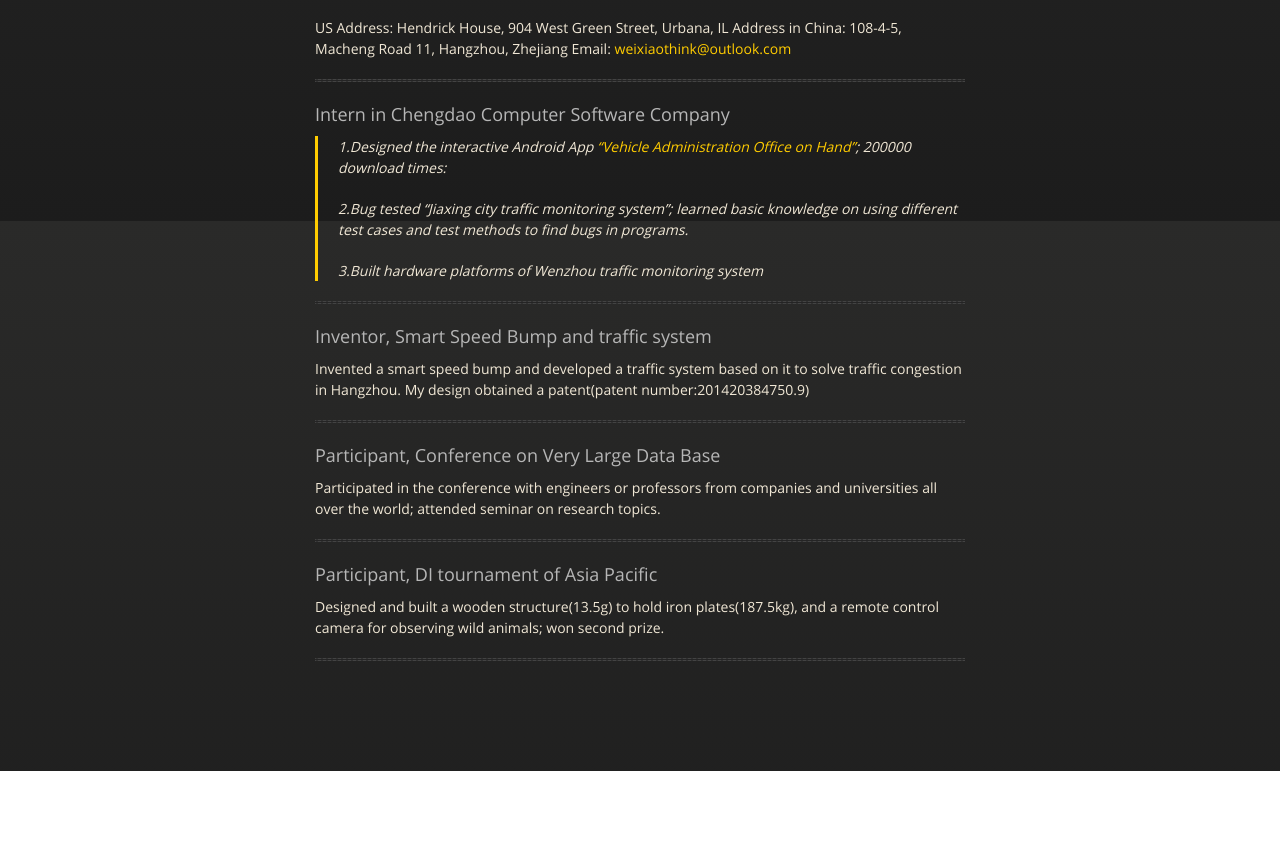
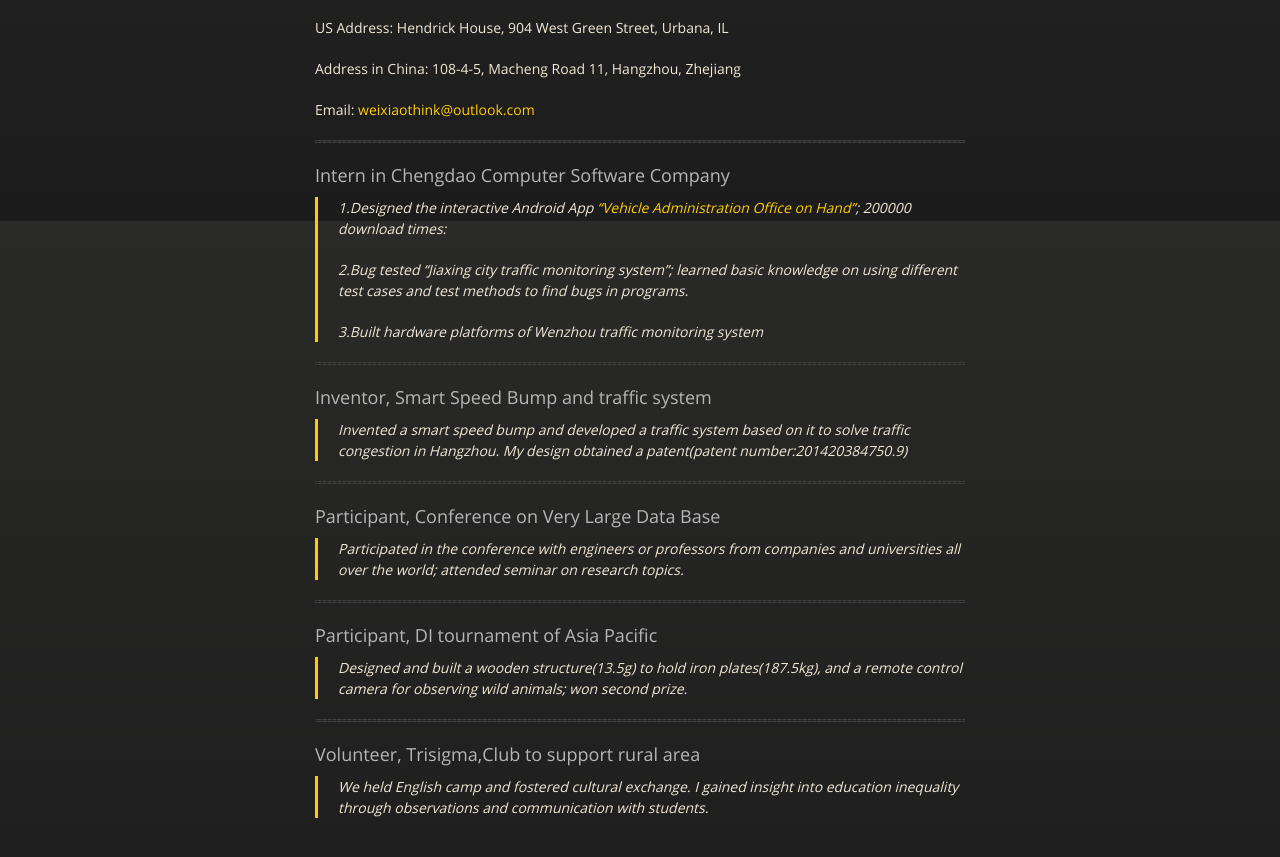
Before and after one commit to WillXiaoWei/WillXiaoWei.github.io, a plain HTML site: page index.html in a window 1280 px wide. Shown: the part 579-1436 px from the top of the page. Before the commit the page ends 1350 px from the top, so only its background shows below. Drawn offline with nearby package versions, Linux system fonts and the light colour scheme.

Commit message:
Replace master branch with page content via GitHub

```diff
--- a/index.html
+++ b/index.html
@@ -37,9 +37,11 @@
 
         <p><img src="https://cloud.githubusercontent.com/assets/14019787/9924149/6834e400-5cc2-11e5-8caa-6dd2e379e979.png" alt="My Photo"></p>
 
-<p>US Address: Hendrick House, 904 West Green Street, Urbana, IL
-Address in China: 108-4-5, Macheng Road 11, Hangzhou, Zhejiang
-Email: <a href="mailto:weixiaothink@outlook.com">weixiaothink@outlook.com</a></p>
+<p>US Address: Hendrick House, 904 West Green Street, Urbana, IL</p>
+
+<p>Address in China: 108-4-5, Macheng Road 11, Hangzhou, Zhejiang</p>
+
+<p>Email: <a href="mailto:weixiaothink@outlook.com">weixiaothink@outlook.com</a></p>
 
 <hr>
 
@@ -59,23 +61,36 @@ Email: <a href="mailto:weixiaothink@outlook.com">weixiaothink@outlook.com</a></p
 <h3>
 <a id="inventor-smart-speed-bump-and-traffic-system" class="anchor" href="#inventor-smart-speed-bump-and-traffic-system" aria-hidden="true"><span class="octicon octicon-link"></span></a>Inventor, Smart Speed Bump and traffic system</h3>
 
+<blockquote>
 <p>Invented a smart speed bump and developed a traffic system based on it to solve traffic congestion in Hangzhou. My design obtained a patent(patent number:201420384750.9)</p>
+</blockquote>
 
 <hr>
 
 <h3>
 <a id="participant-conference-on-very-large-data-base" class="anchor" href="#participant-conference-on-very-large-data-base" aria-hidden="true"><span class="octicon octicon-link"></span></a>Participant, Conference on Very Large Data Base</h3>
 
+<blockquote>
 <p>Participated in the conference with engineers or professors from companies and universities all over the world; attended seminar on research topics.</p>
+</blockquote>
 
 <hr>
 
 <h3>
 <a id="participant-di-tournament-of-asia-pacific" class="anchor" href="#participant-di-tournament-of-asia-pacific" aria-hidden="true"><span class="octicon octicon-link"></span></a>Participant, DI tournament of Asia Pacific</h3>
 
+<blockquote>
 <p>Designed and built a wooden structure(13.5g) to hold iron plates(187.5kg), and a remote control camera for observing wild animals; won second prize.</p>
+</blockquote>
 
 <hr>
+
+<h3>
+<a id="volunteer-trisigmaclub-to-support-rural-area" class="anchor" href="#volunteer-trisigmaclub-to-support-rural-area" aria-hidden="true"><span class="octicon octicon-link"></span></a>Volunteer, Trisigma,Club to support rural area</h3>
+
+<blockquote>
+<p>We held English camp and fostered cultural exchange. I gained insight into education inequality through observations and communication with students.</p>
+</blockquote>
       </section>
 
     </div>
```
Also changed, not shown: params.json (+1 -1 lines).
